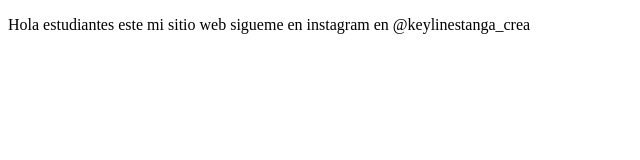
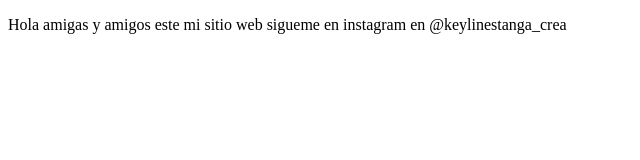
Before and after one commit to keyestanga/proyectoDemoCursoPrework, a plain HTML site: page index.html in a window 1280 px wide. Shown: the full height of the page, 0-640 px from the left. Drawn offline with Linux system fonts and the light colour scheme.

Commit message:
cambios en la frase principal

```diff
--- a/index.html
+++ b/index.html
@@ -8,7 +8,7 @@
 </head>
 <body>
     <p>
-        Hola estudiantes este mi sitio web
+        Hola amigas y amigos este mi sitio web
         sigueme en instagram en @keylinestanga_crea
 
     </p>
```
